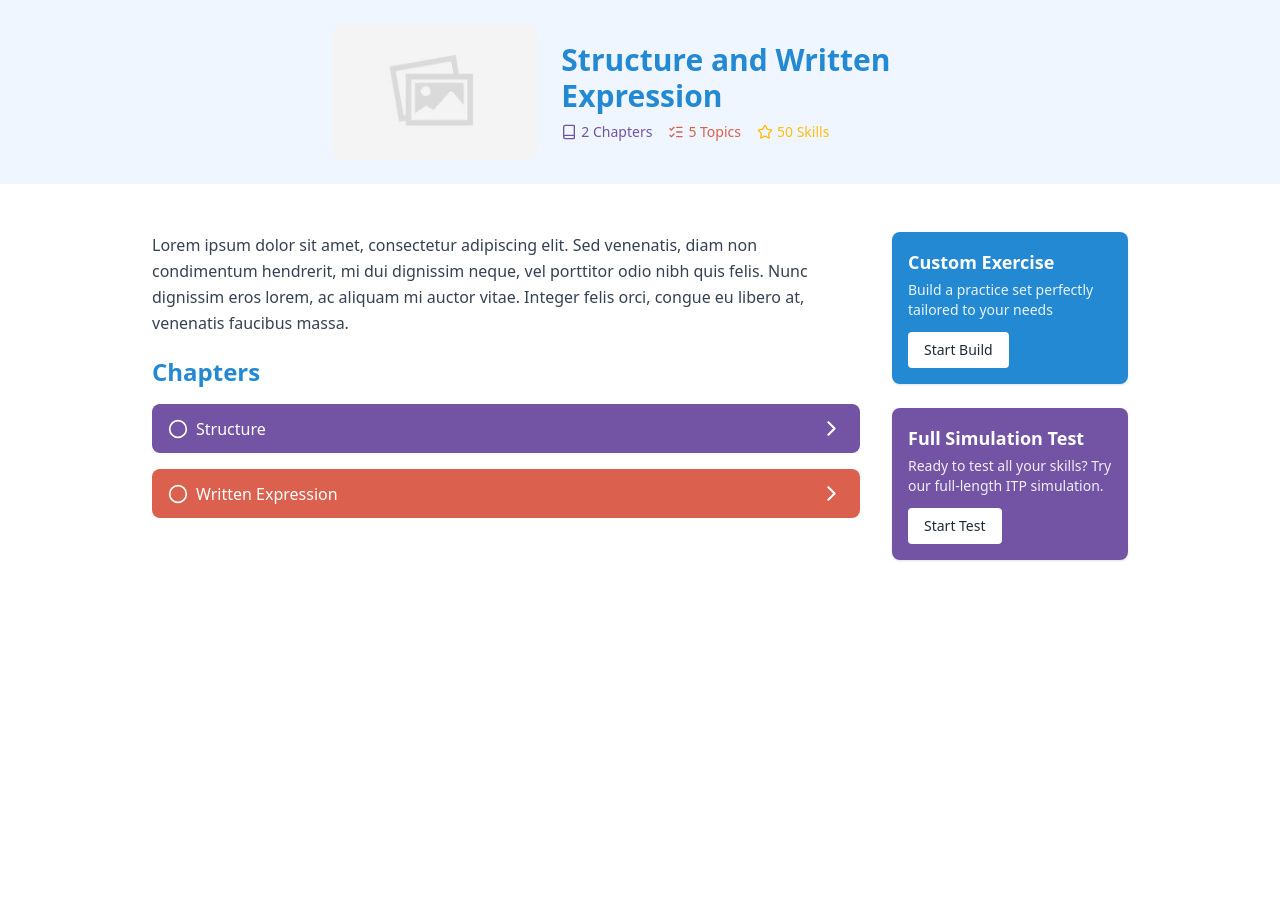
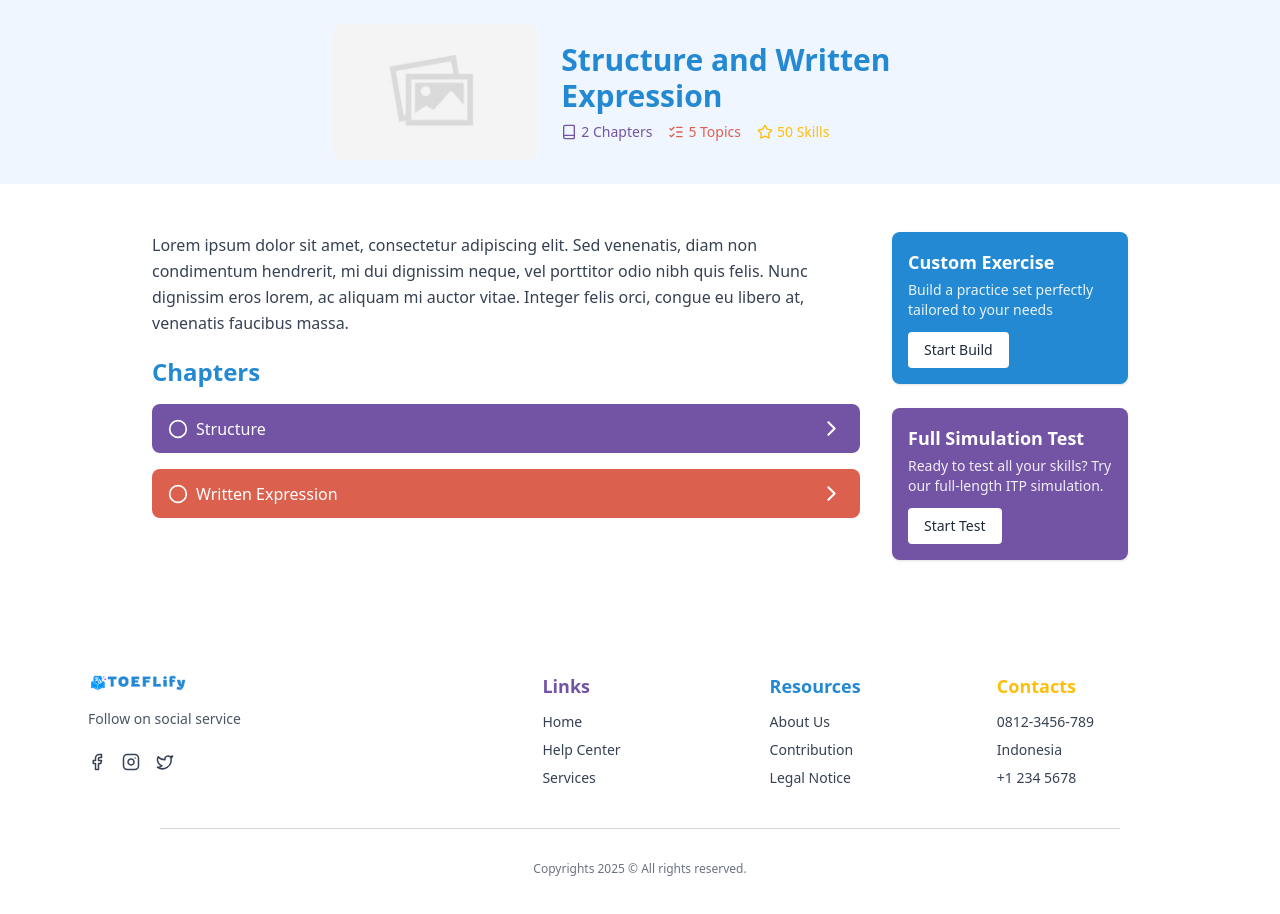
Before and after one commit to ihsanGhoziZulfikar/toeflify, a Next.js app: page /section in a window 1280 px wide. Shown: the top 914 px of the page. Before the commit the page ends 800 px from the top, so only its background shows below. Built offline with nearby package versions, Linux system fonts and the light colour scheme.

Commit message:
feature: add footer template

```diff
--- a/app/section/page.tsx
+++ b/app/section/page.tsx
@@ -3,6 +3,7 @@ import ColoredStick from "@/components/ColoredStick";
 import InfoBox from "@/components/InfoBox";
 import "../../themes/index.css";
 import { Book, ListChecks, Star } from "lucide-react";
+import Footer from "@/components/Footer";
 
 export default function Page() {
   // Page data variables
@@ -44,7 +45,8 @@ export default function Page() {
   ];
 
   return (
-    <div className="min-h-screen flex flex-col items-center bg-white">
+    <div className="min-h-screen ">
+      <div className="flex flex-col items-center bg-white">
         {/* Top Section */}
         <div className="flex justify-center items-center w-full bg-blue-50 p-6">
           {/* Left Image */}
@@ -117,5 +119,7 @@ export default function Page() {
           </div>
         </div>
       </div>
+      <Footer />
+    </div>
   );
 }
--- a/components/footer.tsx
+++ b/components/footer.tsx
@@ -0,0 +1,82 @@
+import { Facebook, Twitter, Instagram } from "lucide-react";
+import Image from "next/image";
+import Link from "next/link";
+import "../themes/index.css";
+
+export default function Footer() {
+  return (
+    <footer className="bg-white text-gray-700 mt-12 py-10">
+      <div className="max-w-6xl mx-auto px-6 grid grid-cols-1 sm:grid-cols-2 md:grid-cols-5 gap-8">
+        {/* Column 1: Logo + Description + Socials */}
+        <div className="col-span-1 md:col-span-2 flex flex-col gap-4">
+          {/* Logo */}
+            <Image
+              src="/assets/toeflify-logo.png"
+              alt="Logo"
+              width={100}
+              height={40}
+              className="rounded"
+            />
+
+          {/* Short description */}
+          <p className="text-sm text-gray-600 max-w-md">
+            Follow on social service
+          </p>
+
+          {/* Social icons */}
+          <div className="flex items-center gap-4 mt-2">
+            <Link href="#" aria-label="Facebook" className="hover:text-primary">
+              <Facebook size={18} />
+            </Link>
+            <Link href="#" aria-label="Instagram" className="hover:text-primary">
+              <Instagram size={18} />
+            </Link>
+            <Link href="#" aria-label="Twitter" className="hover:text-primary">
+              <Twitter size={18} />
+            </Link>
+          </div>
+        </div>
+
+        {/* Column 2: Links */}
+        <div>
+          <h3 className="text-lg font-semibold text-purple mb-3">Links</h3>
+          <ul className="space-y-2 text-sm">
+            <li><Link href="/" className="hover:text-primary">Home</Link></li>
+            <li><Link href="/help" className="hover:text-primary">Help Center</Link></li>
+            <li><Link href="/services" className="hover:text-primary">Services</Link></li>
+          </ul>
+        </div>
+
+        {/* Column 3: Resources */}
+        <div>
+          <h3 className="text-lg font-semibold text-primary mb-3">Resources</h3>
+          <ul className="space-y-2 text-sm">
+            <li><Link href="/about" className="hover:text-primary">About Us</Link></li>
+            <li><Link href="/contribute" className="hover:text-primary">Contribution</Link></li>
+            <li><Link href="/legal" className="hover:text-primary">Legal Notice</Link></li>
+          </ul>
+        </div>
+
+        {/* Column 4: Contacts */}
+        <div>
+          <h3 className="text-lg font-semibold text-warning mb-3">Contacts</h3>
+          <ul className="space-y-2 text-sm">
+            <li>0812-3456-789</li>
+            <li>Indonesia</li>
+            <li>+1 234 5678</li>
+          </ul>
+        </div>
+      </div>
+
+      {/* Divider Line */}
+      <div className="flex justify-center mt-10">
+        <div className="w-3/4 border-t border-gray-300"></div>
+      </div>
+
+      {/* Copyright */}
+      <div className="text-center text-xs text-gray-500 mt-8">
+        Copyrights {new Date().getFullYear()} © All rights reserved.
+      </div>
+    </footer>
+  );
+}
```
Also changed, not shown: public/assets/toeflify-logo.PNG (added). Lines whose indentation alone changed are shown as unchanged.
